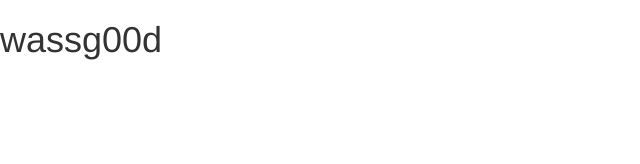
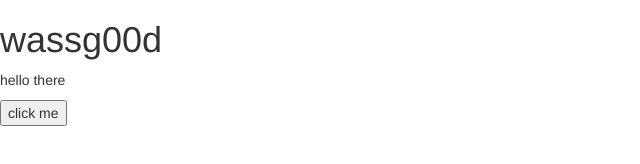
Before and after one commit to htxpjose3e/Jose, a plain HTML site: page index.html in a window 1280 px wide. Shown: the whole page, without its empty margins (0-640 px from the left). Drawn offline with nearby package versions, Linux system fonts and the light colour scheme.

Commit message:
Update index.html

```diff
--- a/index.html
+++ b/index.html
@@ -19,7 +19,10 @@
   </head>
   <body>
     <h1>wassg00d</h1>
-
+<p id="paragrapgh">
+  hello there
+    </p>
+    <button>click me</button>
     <!-- jQuery (necessary for Bootstrap's JavaScript plugins) -->
     <script src="https://ajax.googleapis.com/ajax/libs/jquery/1.12.4/jquery.min.js"></script>
     <!-- Include all compiled plugins (below), or include individual files as needed -->
```
